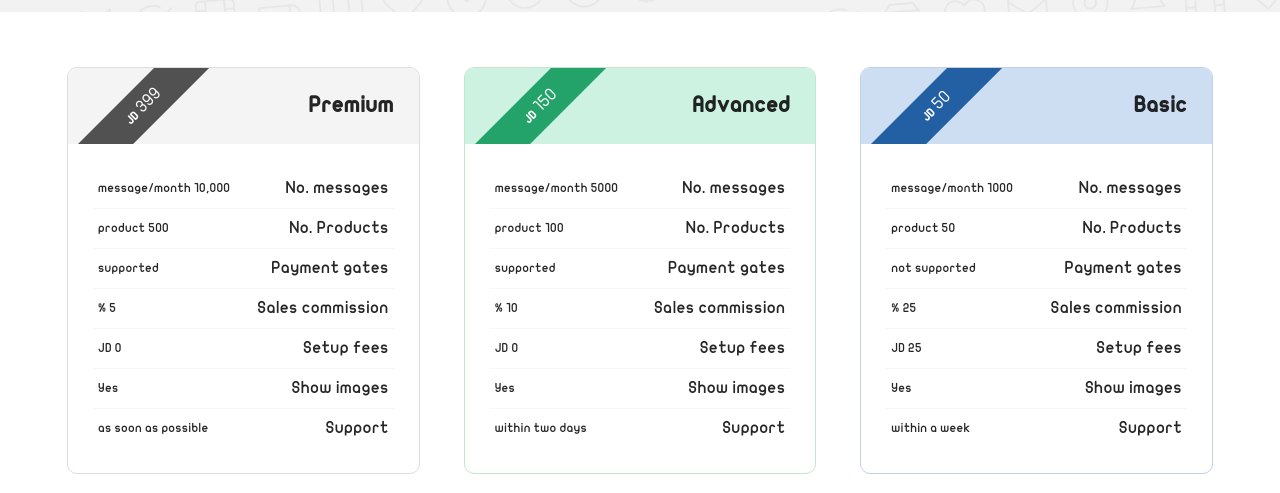
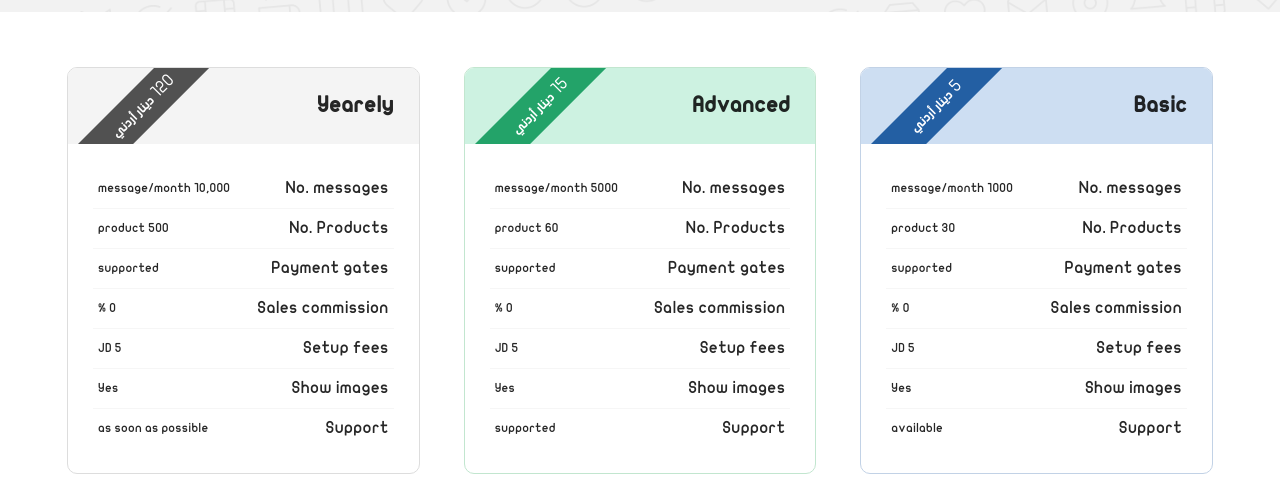
Before and after one commit to Matjarbot/matjarbot-landing-page, a Next.js app: page /plans in a window 1280 px wide. Shown: the part 215-708 px from the top of the page. Built offline with nearby package versions, Linux system fonts and the light colour scheme.

Commit message:
update plans

```diff
--- a/pages/plans/index.tsx
+++ b/pages/plans/index.tsx
@@ -46,13 +46,13 @@ const Home: NextPage = () => {
     data: [
       {
         id: 1,
-        name_ar: "الأساسية",
+        name_ar: "الأساسية / شهريا",
         name_en: "Basic",
         description_ar: "خطة اساسية",
         description_en: "basic",
         is_active: 1,
-        price: 50,
-        currency: "JD",
+        price: 5,
+        currency: "دينار أردني",
         interval: "month",
         created_at: null,
         updated_at: "2022-09-10T09:19:35.000000Z",
@@ -79,8 +79,8 @@ const Home: NextPage = () => {
             pivot: {
               feature_id: 2,
               plan_id: 1,
-              value_ar: "50",
-              value_en: "50",
+              value_ar: "30",
+              value_en: "30",
             },
           },
           {
@@ -92,8 +92,8 @@ const Home: NextPage = () => {
             pivot: {
               feature_id: 3,
               plan_id: 1,
-              value_ar: "غير مدعوم",
-              value_en: "not supported",
+              value_ar: " مدعوم",
+              value_en: " supported",
             },
           },
           {
@@ -105,8 +105,8 @@ const Home: NextPage = () => {
             pivot: {
               feature_id: 4,
               plan_id: 1,
-              value_ar: "25",
-              value_en: "25",
+              value_ar: "0",
+              value_en: "0",
             },
           },
 
@@ -114,13 +114,13 @@ const Home: NextPage = () => {
             id: "5",
             name_ar: "رسوم التجهيز لأول مرة",
             name_en: "Setup fees",
-            unit_ar: "JD",
+            unit_ar: "دينار أردني",
             unit_en: "JD",
             pivot: {
               feature_id: 5,
               plan_id: 1,
-              value_ar: "25",
-              value_en: "25" },
+              value_ar: "5",
+              value_en: "5" },
           },
           {
             id: "6",
@@ -143,20 +143,20 @@ const Home: NextPage = () => {
             pivot: {
               feature_id: 7,
               plan_id: 1,
-              value_ar: "الرد خلال اسبوع",
-              value_en: "within a week" },
+              value_ar: "متوفر",
+              value_en: "available" },
           },
         ],
       },
       {
         id: 2,
-        name_ar: "المتقدّمة",
+        name_ar: "المتقدّمة / شهريا",
         name_en: "Advanced",
         description_ar: "fgfd",
         description_en: "dfgdf",
         is_active: 1,
-        price: 150,
-        currency: "JD",
+        price: 15,
+        currency: "دينار أردني",
         interval: "year",
         created_at: null,
         updated_at: "2022-09-10T09:37:56.000000Z",
@@ -183,8 +183,8 @@ const Home: NextPage = () => {
             pivot: {
               feature_id: 2,
               plan_id: 2,
-              value_ar: "100",
-              value_en: "100",
+              value_ar: "60",
+              value_en: "60",
             },
           },
           {
@@ -209,8 +209,8 @@ const Home: NextPage = () => {
             pivot: {
               feature_id: 4,
               plan_id: 2,
-              value_ar: "10",
-              value_en: "10",
+              value_ar: "0",
+              value_en: "0",
             },
           },
 
@@ -218,13 +218,13 @@ const Home: NextPage = () => {
             id: "5",
             name_ar: "رسوم التجهيز لأول مرة",
             name_en: "Setup fees",
-            unit_ar: "JD",
+            unit_ar: "دينار أردني",
             unit_en: "JD",
             pivot: {
               feature_id: 5,
               plan_id: 2,
-              value_ar: "0",
-              value_en: "0" },
+              value_ar: "5",
+              value_en: "5" },
           },
           {
             id: "6",
@@ -247,20 +247,22 @@ const Home: NextPage = () => {
             pivot: {
               feature_id: 7,
               plan_id: 2,
-              value_ar: "الرد خلال يومين",
-              value_en: "within two days" },
+              value_ar: " مدعوم",
+              value_en: " supported",
+
+             },
           },
         ],
       },
       {
         id: 3,
-        name_ar: "الممتازة",
-        name_en: "Premium",
+        name_ar: "الممتازة / سنويا",
+        name_en: "Yearely",
         description_ar: "اشتراك مميز",
         description_en: "perfect",
         is_active: 1,
-        price: 399,
-        currency: "JD",
+        price: 120,
+        currency: "دينار أردني",
         interval: "year",
         created_at: null,
         updated_at: "2022-09-10T09:47:46.000000Z",
@@ -313,8 +315,8 @@ const Home: NextPage = () => {
             pivot: {
               feature_id: 4,
               plan_id: 3,
-              value_ar: "5",
-              value_en: "5",
+              value_ar: "0",
+              value_en: "0",
             },
           },
 
@@ -322,13 +324,13 @@ const Home: NextPage = () => {
             id: "5",
             name_ar: "رسوم التجهيز لأول مرة",
             name_en: "Setup fees",
-            unit_ar: "JD",
+            unit_ar: "دينار أردني",
             unit_en: "JD",
             pivot: {
               feature_id: 5,
               plan_id: 3,
-              value_ar: "0",
-              value_en: "0" },
+              value_ar: "5",
+              value_en: "5" },
           },
           {
             id: "6",
@@ -399,11 +401,16 @@ const Home: NextPage = () => {
                     </div>
                     <div className="plan-item-header-tools me-auto">
                       <span className="plan-price">
+                        <span className="plan-price">
+                          {" "}
+                          {item.price}
+                        </span>
+                        {" "}
                         <span className="plan-price-symbole">
                           {" "}
                           {item.currency}
-                        </span>{" "}
-                        {item.price}
+                        </span>
+
                       </span>
                     </div>
                   </div>
```
Also changed, not shown: components/Landing/BotChat.tsx (+18 -0 lines).
